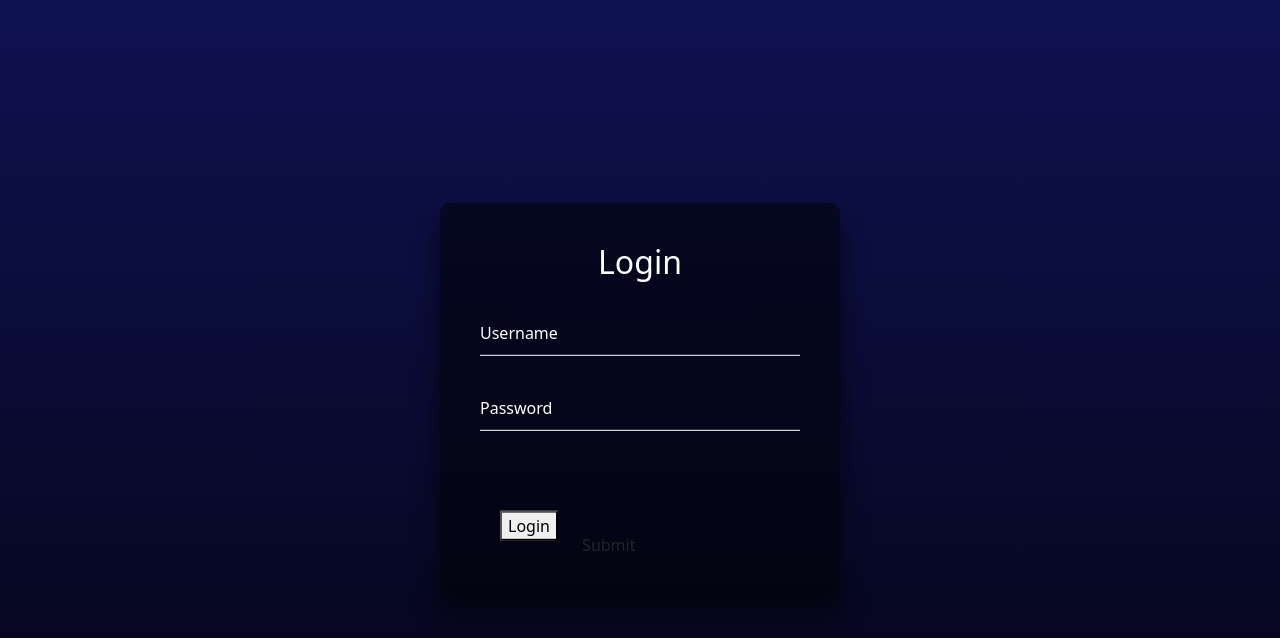
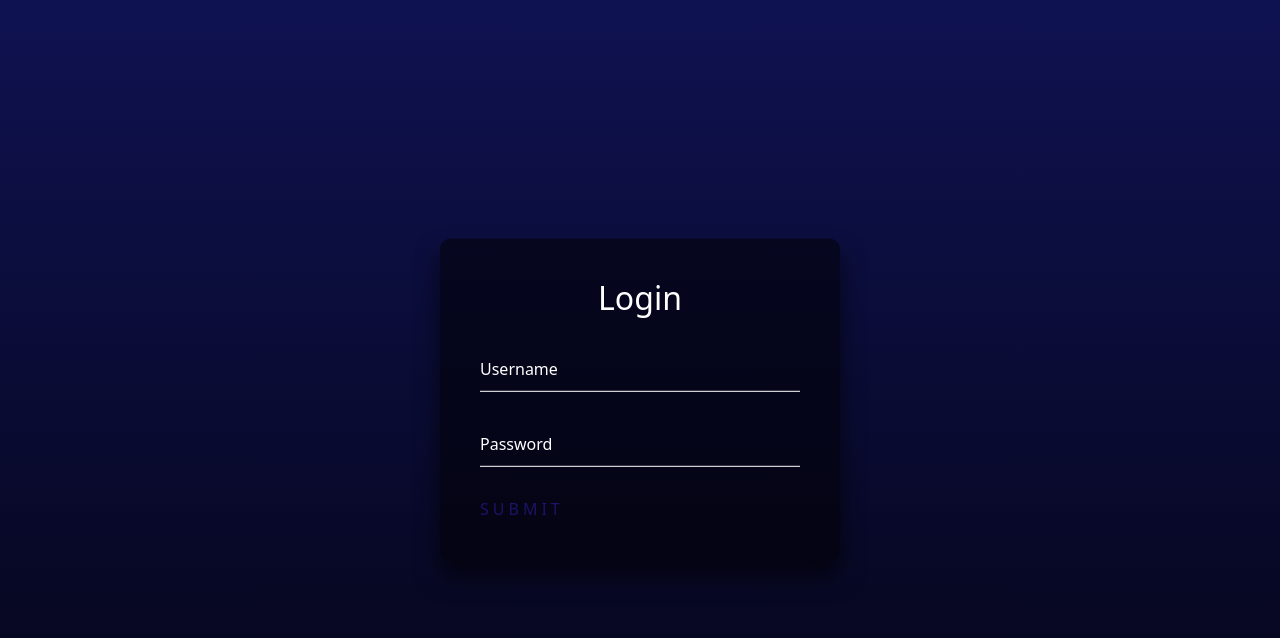
Before and after one commit to noaqq/food_delivery, a Django app: page /login in a window 1280 px wide. Shown: the top 638 px of the page. Run offline with Django 4.2, Linux system fonts and the light colour scheme.

Commit message:
change login.css

```diff
--- a/delivery/static/css/login.css
+++ b/delivery/static/css/login.css
@@ -62,21 +62,22 @@ html {
     font-size: 12px;
   }
 
-  .login-box form a {
-    position: relative;
-    display: inline-block;
+  .login-box form button {
+    /* position: relative;
+    display: inline-block; */
+    display: contents;
     padding: 10px 20px;
-    color: #17124d;
+    background-color: #180f7d;
+    color: #1b1467;
     font-size: 16px;
     text-decoration: none;
     text-transform: uppercase;
     overflow: hidden;
     transition: .5s;
-    margin-top: 40px;
-    letter-spacing: 4px
+    letter-spacing: 4px;
   }
 
-  .login-box a:hover {
+  .login-box button:hover {
     background: #160d3a;
     color: #fff;
     border-radius: 5px;
@@ -86,12 +87,12 @@ html {
                 0 0 100px #130c37;
   }
 
-  .login-box a span {
+  .login-box button span {
     position: absolute;
     display: block;
   }
 
-  .login-box a span:nth-child(1) {
+  .login-box button span:nth-child(1) {
     top: 0;
     left: -100%;
     width: 100%;
@@ -109,7 +110,7 @@ html {
     }
   }
 
-  .login-box a span:nth-child(2) {
+  .login-box button span:nth-child(2) {
     top: -100%;
     right: 0;
     width: 2px;
@@ -128,7 +129,7 @@ html {
     }
   }
 
-  .login-box a span:nth-child(3) {
+  .login-box button span:nth-child(3) {
     bottom: 0;
     right: -100%;
     width: 100%;
@@ -147,7 +148,7 @@ html {
     }
   }
 
-  .login-box a span:nth-child(4) {
+  .login-box button span:nth-child(4) {
     bottom: -100%;
     left: 0;
     width: 2px;
--- a/delivery/templates/delivery/login_user.html
+++ b/delivery/templates/delivery/login_user.html
@@ -22,12 +22,7 @@
           <input type="password" name="password" required="" />
           <label>Password</label>
         </div>
-        <a><button action="submit"> Login </button></a>
-          <span></span>
-          <span></span>
-          <span></span>
-          <span></span>
-          Submit
+        <button action="submit"> Submit </button>
         </a>
       </form>
     </div>
--- a/delivery/views.py
+++ b/delivery/views.py
@@ -29,6 +29,7 @@ def start(request):
 def about(request):
     return render(request, "delivery/about.html")
 
+
 @login_required(login_url="/")
 def menu(request):
     return render(request, "delivery/menu.html")
@@ -36,6 +37,7 @@ def menu(request):
 
 def faq(request):
     return render(request, "delivery/faq.html")
+
 
 @login_required(login_url="start")
 def delivery(request):
@@ -73,6 +75,7 @@ def login_user(request):
     else:
         return render(request, "delivery/login_user.html")
 
+
 @login_required(login_url="start")
 def logout_user(request):
     logout(request)
```
